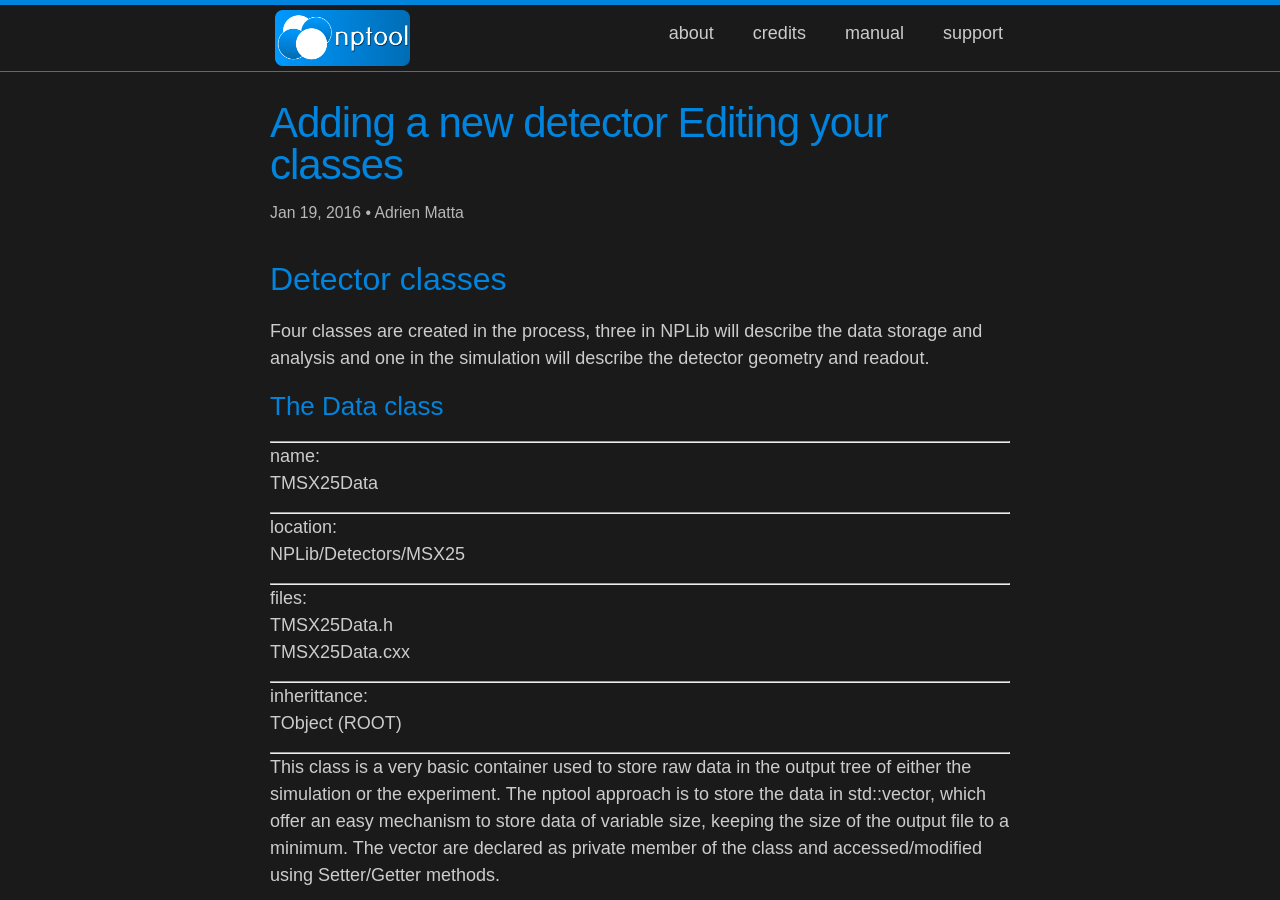
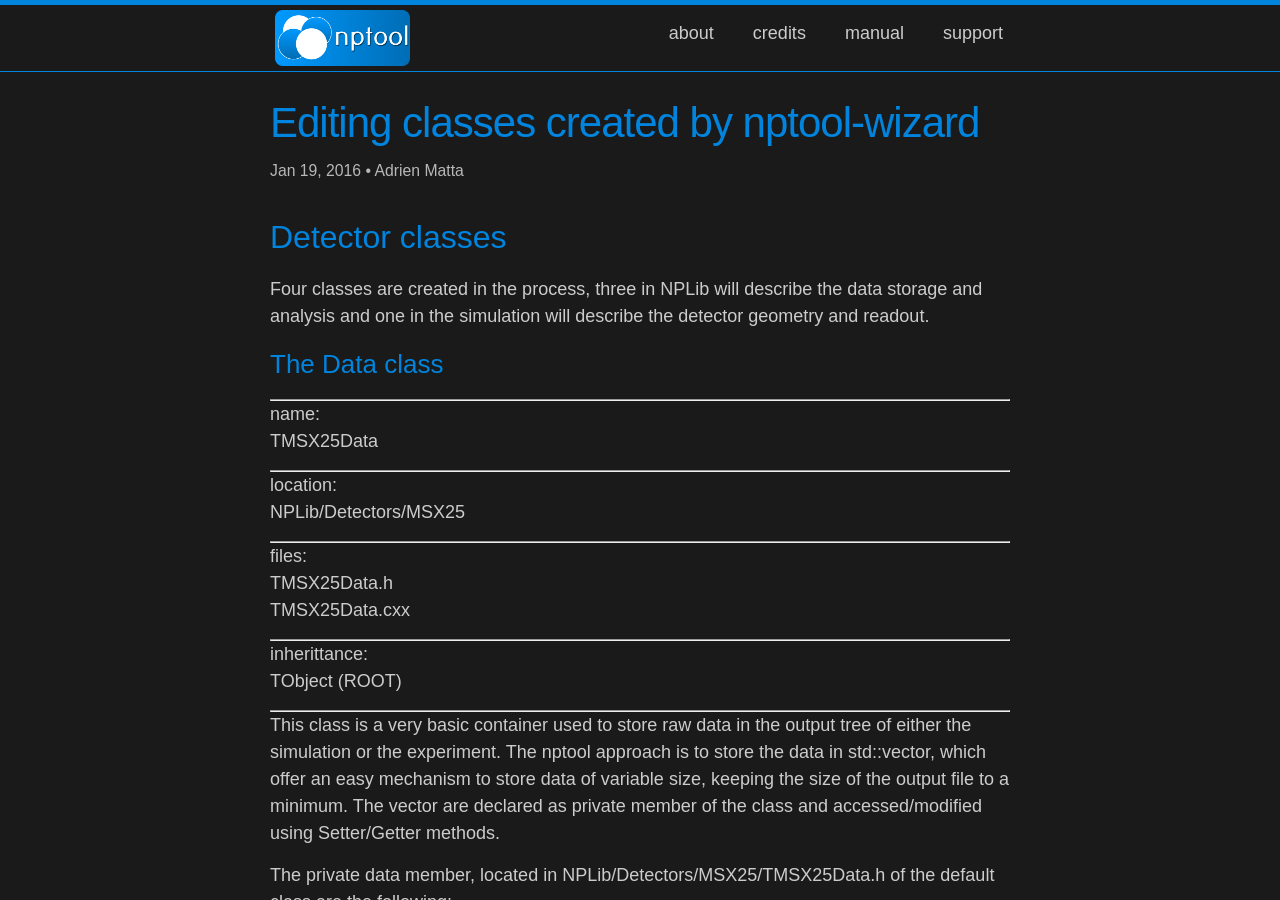
Before and after one commit to adrien-matta/nptool, a Jekyll site: the page built from _manual/adding-detectors_part2.md, in a window 1280 px wide and 900 px high. Built offline with Jekyll 4.4.1, drawn with Linux system fonts in a browser that asks for light colours; some web fonts are replaced.

Commit message:
* Changing title in tutorial part 2

```diff
--- a/_manual/adding-detectors_part2.md
+++ b/_manual/adding-detectors_part2.md
@@ -1,6 +1,6 @@
 ---
 layout: manual
-title: Adding a new detector Editing your classes
+title: Editing classes created by nptool-wizard
 permalink: /manual/adding-detectors_part2/
 author: Adrien Matta
 manual_order: 11
```
